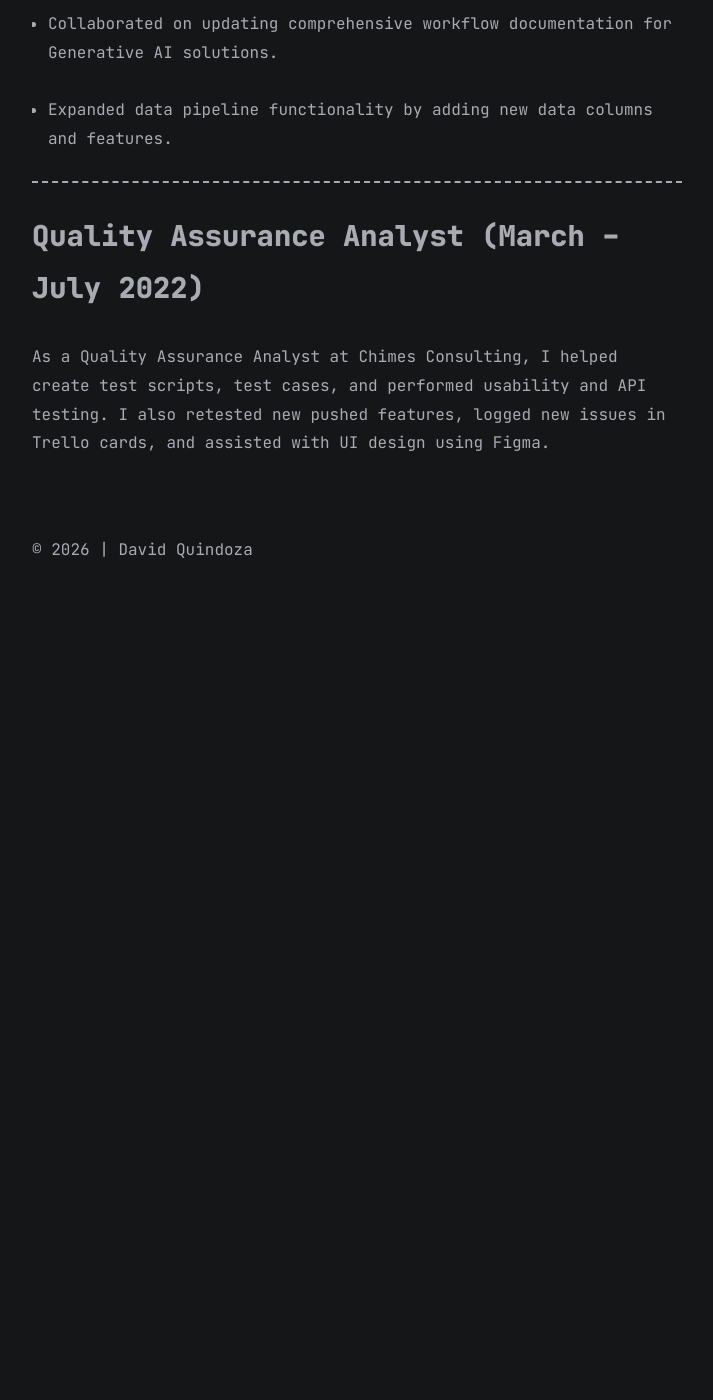
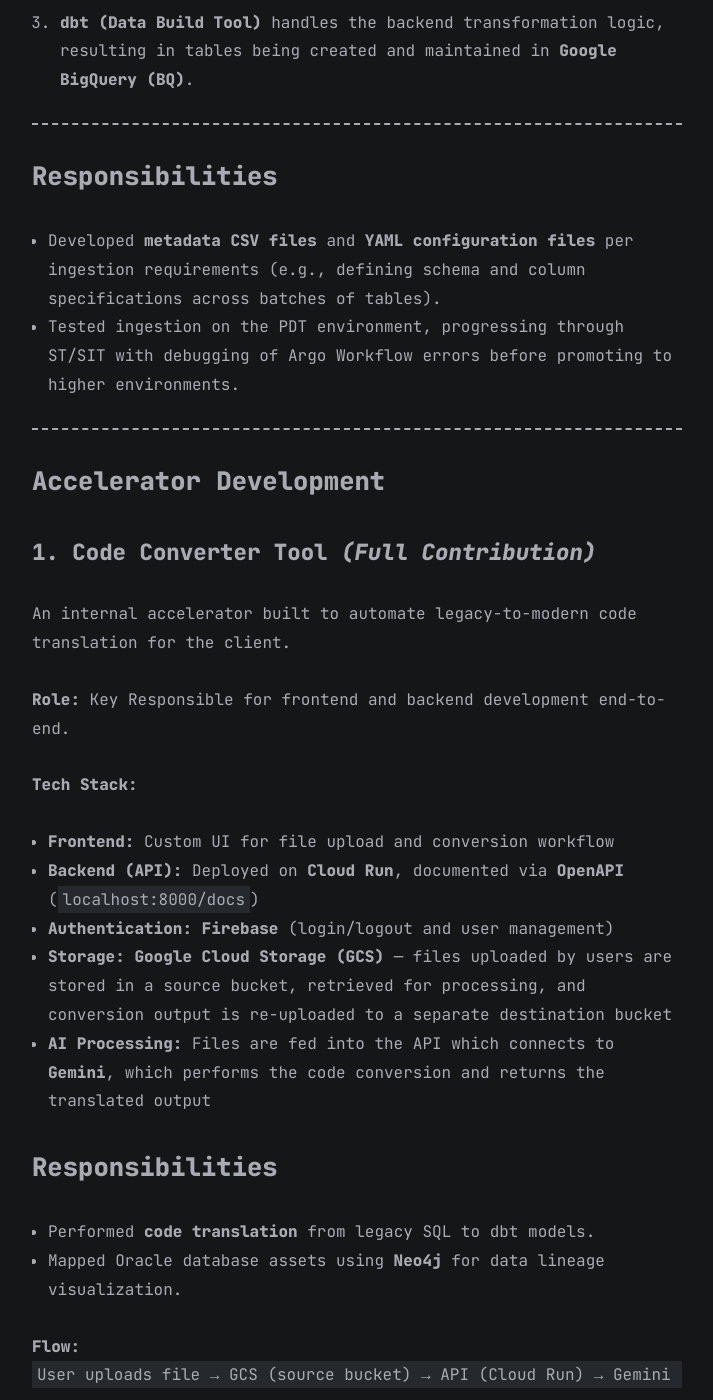
Before and after one commit to davidquindoza/davidquindozaSite, a Jekyll site: the page built from all_collections/_posts/2022-07-01-work.md, in a window 1280 px wide and 1400 px high, scrolled down 2640 px. Shown: the whole window, without its empty margins (283-996 px from the left). Built offline with Jekyll 4.4.1, drawn with Linux system fonts in a browser that asks for light colours; before the commit the page ends 3270 px from its top, so only the background shows below that; some of the changed text lies outside the part shown.

Commit message:
Edit work experiences

```diff
--- a/all_collections/_posts/2022-07-01-work.md
+++ b/all_collections/_posts/2022-07-01-work.md
@@ -35,11 +34,72 @@ categories: [Google Cloud Platform, Data Engineering, Data Visualization, Genera
 
 # Professional Experience
 
-## Analyst - AI & Data (January 2024 – Present)
+## Analyst - AI & Data (January 2024 – March 2026)
 My experience at Deloitte has allowed me to develop a robust foundation in delivering and collaborating on end-to-end data solutions for international clients across diverse sectors like finance and operations. The following highlights my relevant industry experiences:
 
+### International Client, AUS:
+
+#### Overview
+Worked remotely on a data engineering project for an Australian client, operating via an Ubuntu VM.
+
+---
+
+### Data Pipeline Architecture (Knowledge Transfer)
+
+Onboarded through a KT (Knowledge Transfer) session to understand the client's existing data ingestion pipeline, which follows this flow:
+
+I worked with the client's existing data ingestion pipeline which used the following tools:
+
+1. **Qlik Replicate** extracts data from source databases and lands files into a **Google Cloud Storage (GCS)** bucket.
+
+2. **Argo Workflows** runs on a cron schedule, picking up files from the GCS landing zone bucket and triggering the downstream processing.
+
+3. **dbt (Data Build Tool)** handles the backend transformation logic, resulting in tables being created and maintained in **Google BigQuery (BQ)**.
+
+---
+
+### Responsibilities
+
+- Developed **metadata CSV files** and **YAML configuration files** per ingestion requirements (e.g., defining schema and column specifications across batches of tables).
+- Tested ingestion on the PDT environment, progressing through ST/SIT with debugging of Argo Workflow errors before promoting to higher environments.
+
+
+---
+
+### Accelerator Development
+
+#### 1. Code Converter Tool *(Full Contribution)*
+An internal accelerator built to automate legacy-to-modern code translation for the client.
+
+**Role:** Key Responsible for frontend and backend development end-to-end.
+
+**Tech Stack:**
+- **Frontend:** Custom UI for file upload and conversion workflow
+- **Backend (API):** Deployed on **Cloud Run**, documented via **OpenAPI** (`localhost:8000/docs`)
+- **Authentication:** **Firebase** (login/logout and user management)
+- **Storage:** **Google Cloud Storage (GCS)** — files uploaded by users are stored in a source bucket, retrieved for processing, and conversion output is re-uploaded to a separate destination bucket
+- **AI Processing:** Files are fed into the API which connects to **Gemini**, which performs the code conversion and returns the translated output
+
+
+### Responsibilities
+
+- Performed **code translation** from legacy SQL to dbt models.
+- Mapped Oracle database assets using **Neo4j** for data lineage visualization.
+
+**Flow:**
+`User uploads file → GCS (source bucket) → API (Cloud Run) → Gemini (conversion) → GCS (output bucket) → User retrieves converted file at separate GCS folder`
+
+---
+
+#### 2. Oracle Asset Lineage Demo *(Supporting Role)*
+A demo accelerator showcasing data lineage of Oracle assets using **Neo4j** as the graph database and visualization layer. Provided supporting contributions during the demo preparation phase.
+
+> *Note: Involvement was limited to a supporting role; primary development was handled by the broader team.*
+
+
+
 ### International Client, SG:
-* Leveraging **Google Cloud Platform (GCP)**, I built comprehensive data models and transformation workflows using **BigQuery, Dataflow, and Dataform**. This involved migrating consumption layer tables to semantic layers via **LookML** to power business intelligence visualizations in **Looker**.
+* Leveraging **Google Cloud Platform (GCP)**, built comprehensive data models and transformation workflows using **BigQuery, Dataflow, and Dataform**. This involved migrating consumption layer tables to semantic layers via **LookML** to power business intelligence visualizations in **Looker**.
 
 * Addressed client inquiries by creating tailored user guides (in PowerPoint) and conducting live demo sessions. These resources clearly demonstrated solution functionality and replication within client environments, including showcasing **Agentic AI's** power in **Looker** through **Conversational Analytics**, **Gemini's** capabilities in **Dataprep** for accelerating data pipelines, and **Data Canvas** for efficient data investigations.
 
```
Also changed, not shown: other parts of all_collections/_posts/2022-07-01-work.md (+3 -4 lines).
